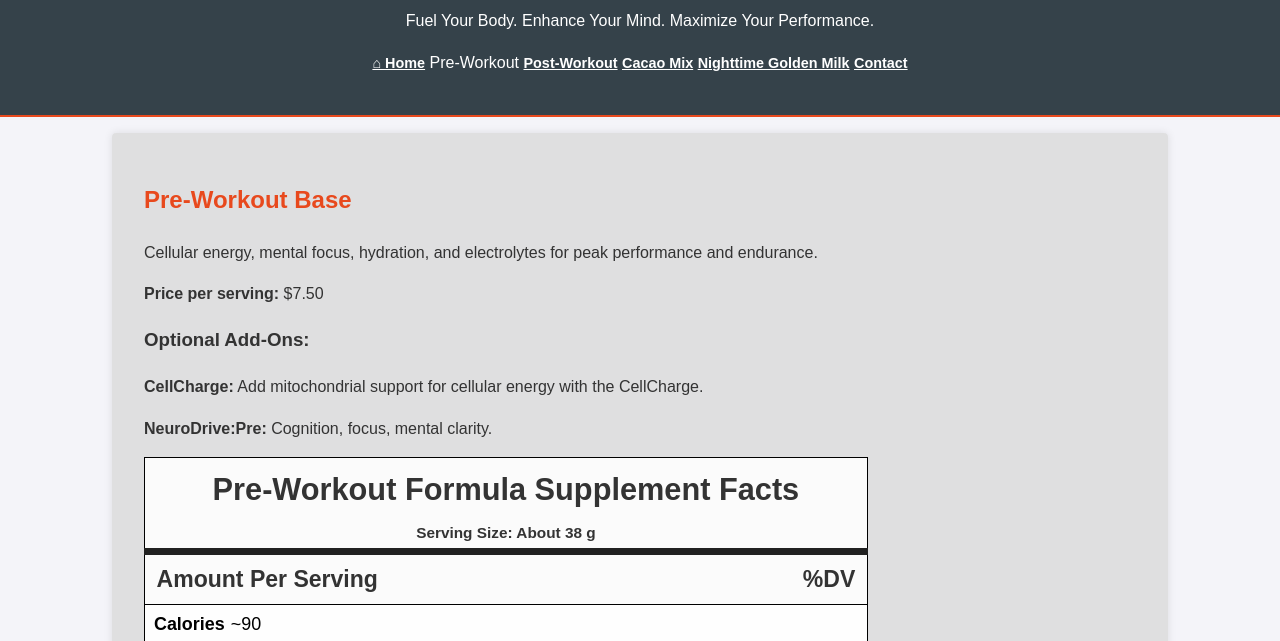
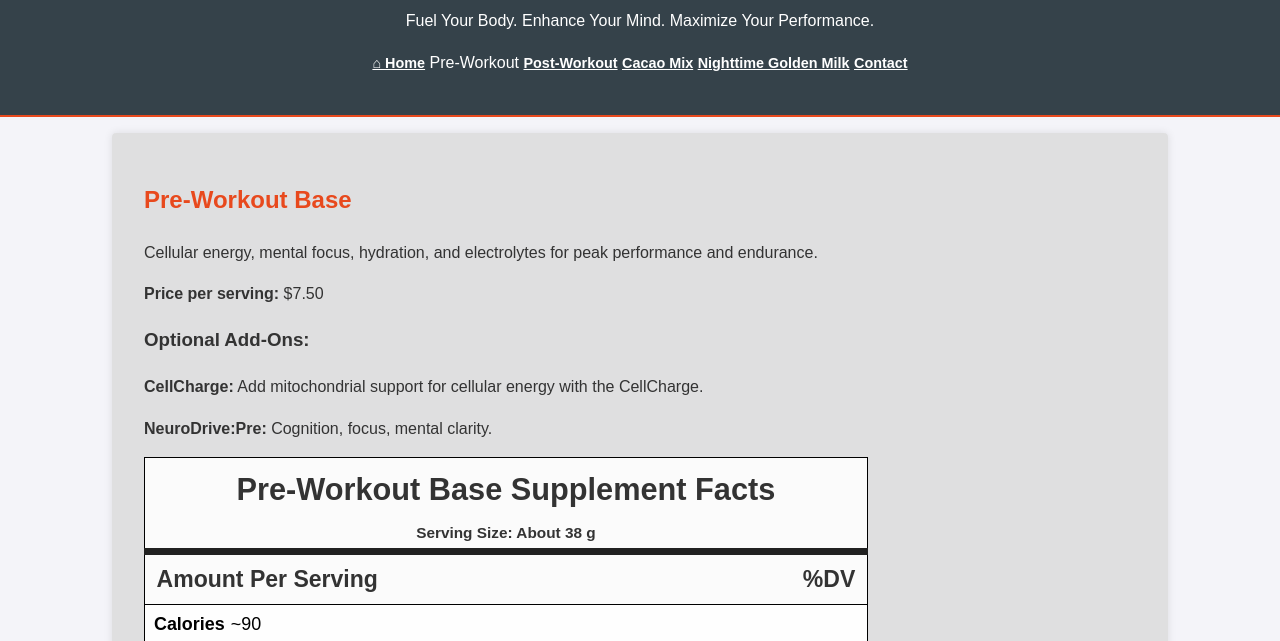
Before and after one commit to GarrettS/elitefuel, a plain HTML site: page pre-workout.html in a window 1280 px wide. Shown: the part 126-767 px from the top of the page. Drawn offline with Linux system fonts and the light colour scheme.

Commit message:
update table caption

```diff
--- a/pre-workout.html
+++ b/pre-workout.html
@@ -34,7 +34,7 @@
 				<p><strong>NeuroDrive:Pre:</strong> Cognition, focus, mental clarity.</p>
 			</div>
 			<table class="nutrition-facts" id="pre-workout-supplement-facts">
-				<caption class="nutrition-facts-title">Pre-Workout Formula Supplement Facts</caption>
+				<caption class="nutrition-facts-title">Pre-Workout Base Supplement Facts</caption>
 				<thead>
 					<tr>
 						<th class="serving" colspan="2">Serving Size: About 38 g</th>
```
